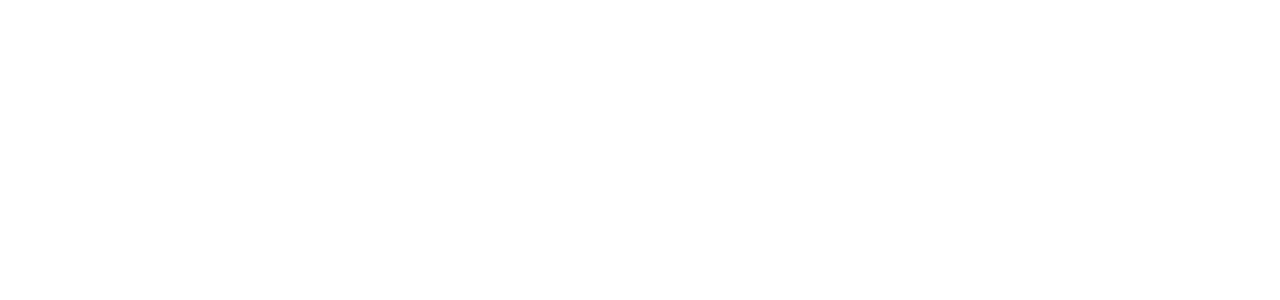
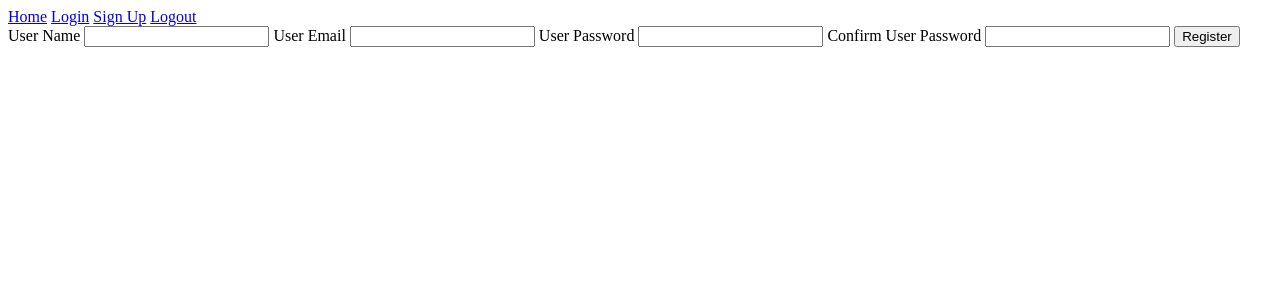
Before and after one commit to GavrilS/ledger_app, a Flask app: page /signup in a window 1280 px wide. Before the commit the part shown is empty. Shown: the top 300 px of the page. Run offline with Flask 3, Linux system fonts and the light colour scheme.

Commit message:
Added basic html for the different auth routes

```diff
--- a/ledger_app/templates/base.html
+++ b/ledger_app/templates/base.html
@@ -14,7 +14,7 @@
                     <div class="navbar-end">
                         <a href="{{ url_for('fin.index') }}" class="navbar-item">Home</a>
                         <a href="{{ url_for('auth.login') }}" class="navbar-item">Login</a>
-                        <a href="{{ url_for('auth.signup') }}" class="navbar-item">Signup</a>
+                        <a href="{{ url_for('auth.signup') }}" class="navbar-item">Sign Up</a>
                         <a href="{{ url_for('auth.logout') }}" class="navbar-item">Logout</a>
                     </div>
                 </div>
--- a/ledger_app/templates/signup.html
+++ b/ledger_app/templates/signup.html
@@ -0,0 +1,19 @@
+{% extends 'base.html' %}
+
+{% block header %}
+    <h1>{% block title %}Sign Up{% endblock %}</h1>
+{% endblock %}
+
+{% block content %}
+    <form action="post">
+        <label for="name">User Name</label>
+        <input id="name" name="name" type="text" required>
+        <label for="email">User Email</label>
+        <input id="email" name="email" type="text" required>
+        <label for="password">User Password</label>
+        <input id="password" name="password" type="text" required>
+        <label for="confirm_password">Confirm User Password</label>
+        <input id="confirm_password" name="confirm_password" type="text" required>
+        <input type="submit" value="Register">
+    </form>
+{% endblock %}
```
Also changed, not shown: ledger_app/templates/index.html (+5 -5 lines), ledger_app/templates/login.html (+15 -0 lines).
